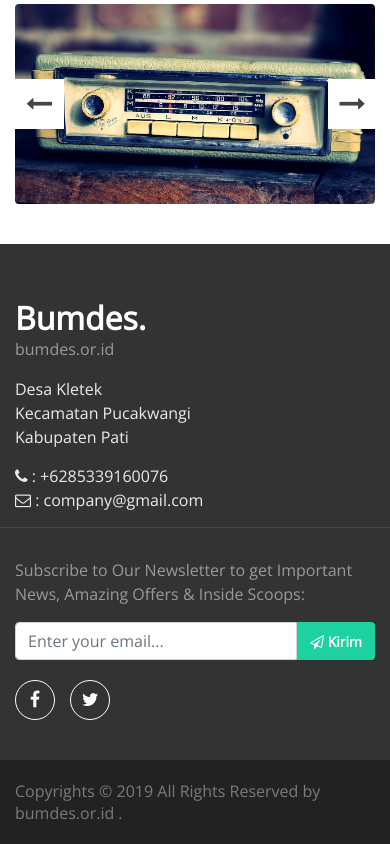
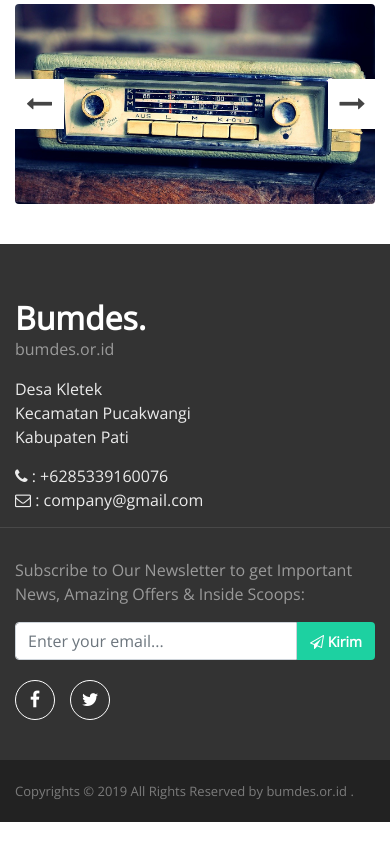
Before and after one commit to salungp/bumdes-template, a plain HTML site: page index.html in a window 390 px wide. Shown: the part 2339-3183 px from the top of the page. After the commit the page ends 3161 px from the top, so only its background shows below. Drawn offline with nearby package versions, Linux system fonts and the light colour scheme; a web font is replaced by a local one.

Commit message:
Fixing font size footer

```diff
--- a/css/main.css
+++ b/css/main.css
@@ -446,3 +446,10 @@ footer p {
   margin: 0;
   padding: 9;
 }
+
+@media (max-width: 786px) {
+  footer p {
+    font-size: 13px;
+    line-height: 22px;
+  }
+}
```
